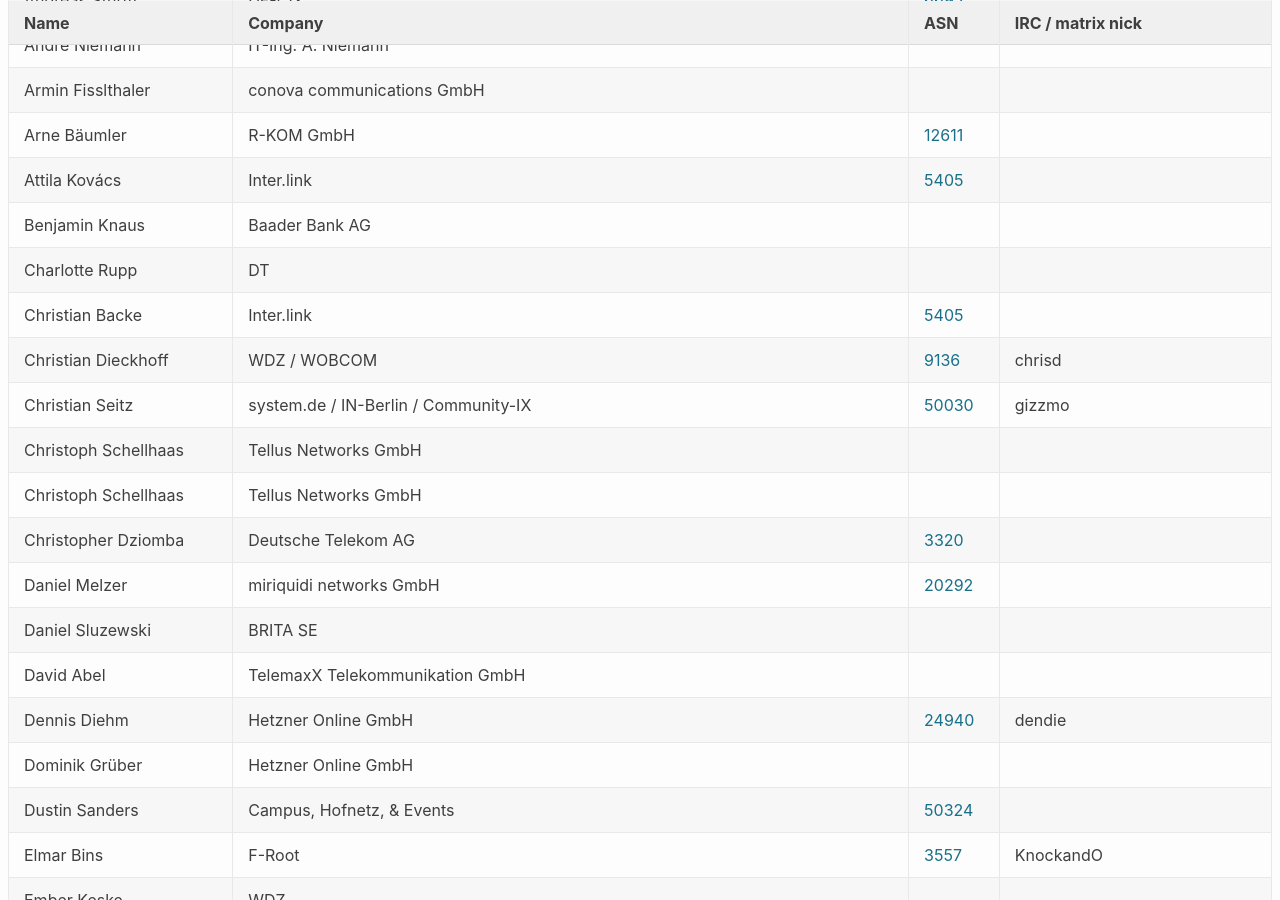
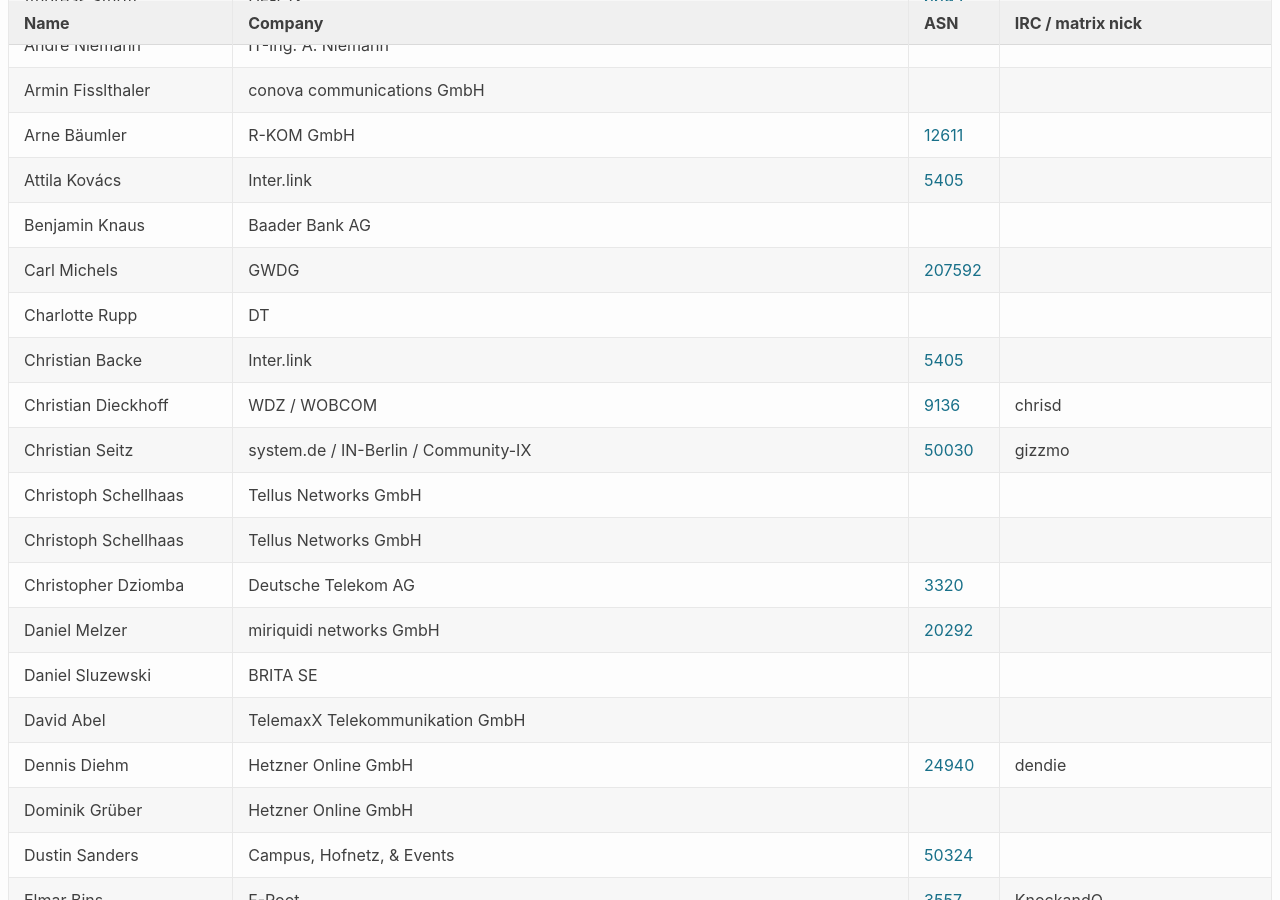
Before and after one commit to denog/pretix-attendeelist, a Jekyll site: the page built from denog17/index.markdown, in a window 1280 px wide and 900 px high, scrolled down 604 px. Built offline with Jekyll 4.4.1, drawn with Linux system fonts in a browser that asks for light colours.

Commit message:
Latest data: Thu Jun 26 13:01:18 UTC 2025

```diff
--- a/_data/attendees_denog17_onsite.json
+++ b/_data/attendees_denog17_onsite.json
@@ -88,6 +88,12 @@
     "company": "Baader Bank AG",
     "irc": null,
     "asn": null
+  },
+  {
+    "name": "Carl Michels",
+    "company": "GWDG",
+    "irc": null,
+    "asn": "207592"
   },
   {
     "name": "Charlotte Rupp",
```
